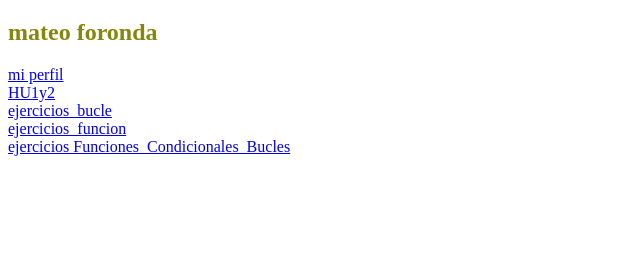
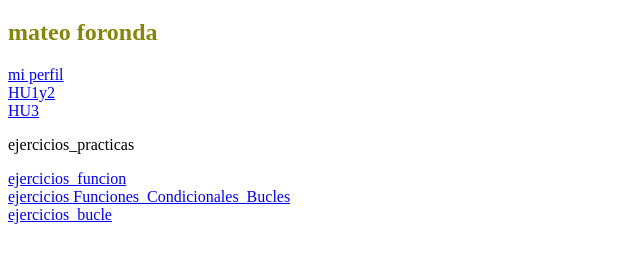
Before and after one commit to foronda1511/historias-de-usuario, a plain HTML site: page index.html in a window 1280 px wide. Shown: the part 61-324 px from the top of the page, without its empty margins (0-640 px from the left). Drawn offline with Linux system fonts and the light colour scheme.

Commit message:
modificado

```diff
--- a/index.html
+++ b/index.html
@@ -13,10 +13,14 @@
     <br>
     <a href="https://github.com/foronda1511/historia_usuario" target="_blank">HU1y2</a>
     <br>
-    <a href="https://github.com/foronda1511/ejercicios_bucle" target="_blank">ejercicios_bucle</a>
-    <br>
+    <a href="https://github.com/foronda1511/HU.3.git" target="_blank">HU3</a>
+<div>
+    <p>ejercicios_practicas</p>
     <a href="https://github.com/foronda1511/ejercicios_funcion" target="_blank"> ejercicios_funcion</a>
     <br>
     <a href="https://github.com/foronda1511/Funciones_Condicionales_Bucles" target="_blank">ejercicios Funciones_Condicionales_Bucles</a>
+    <br>
+    <a href="https://github.com/foronda1511/ejercicios_bucle" target="_blank">ejercicios_bucle</a>
+</div>
 </body>
 </html>
```
